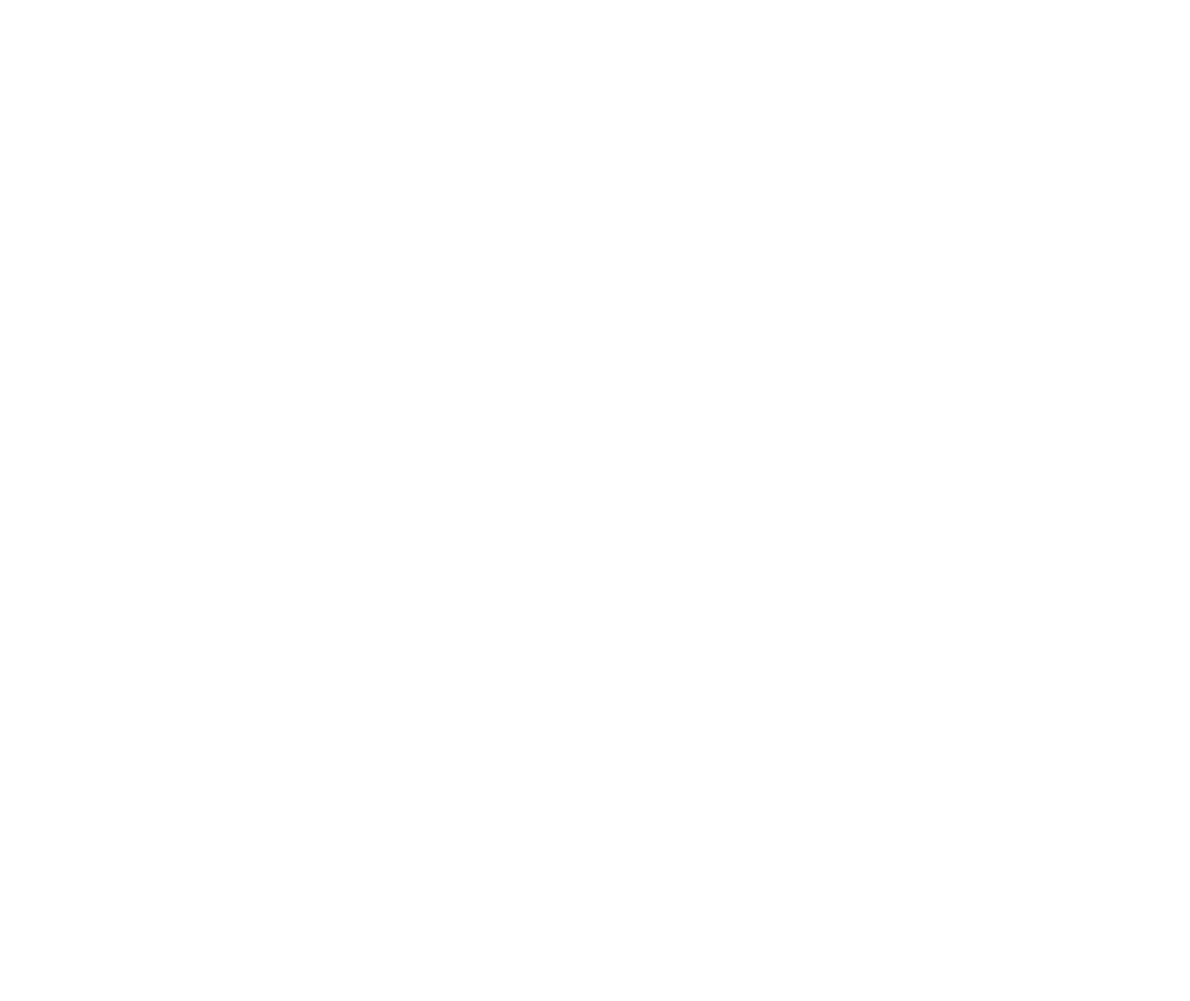
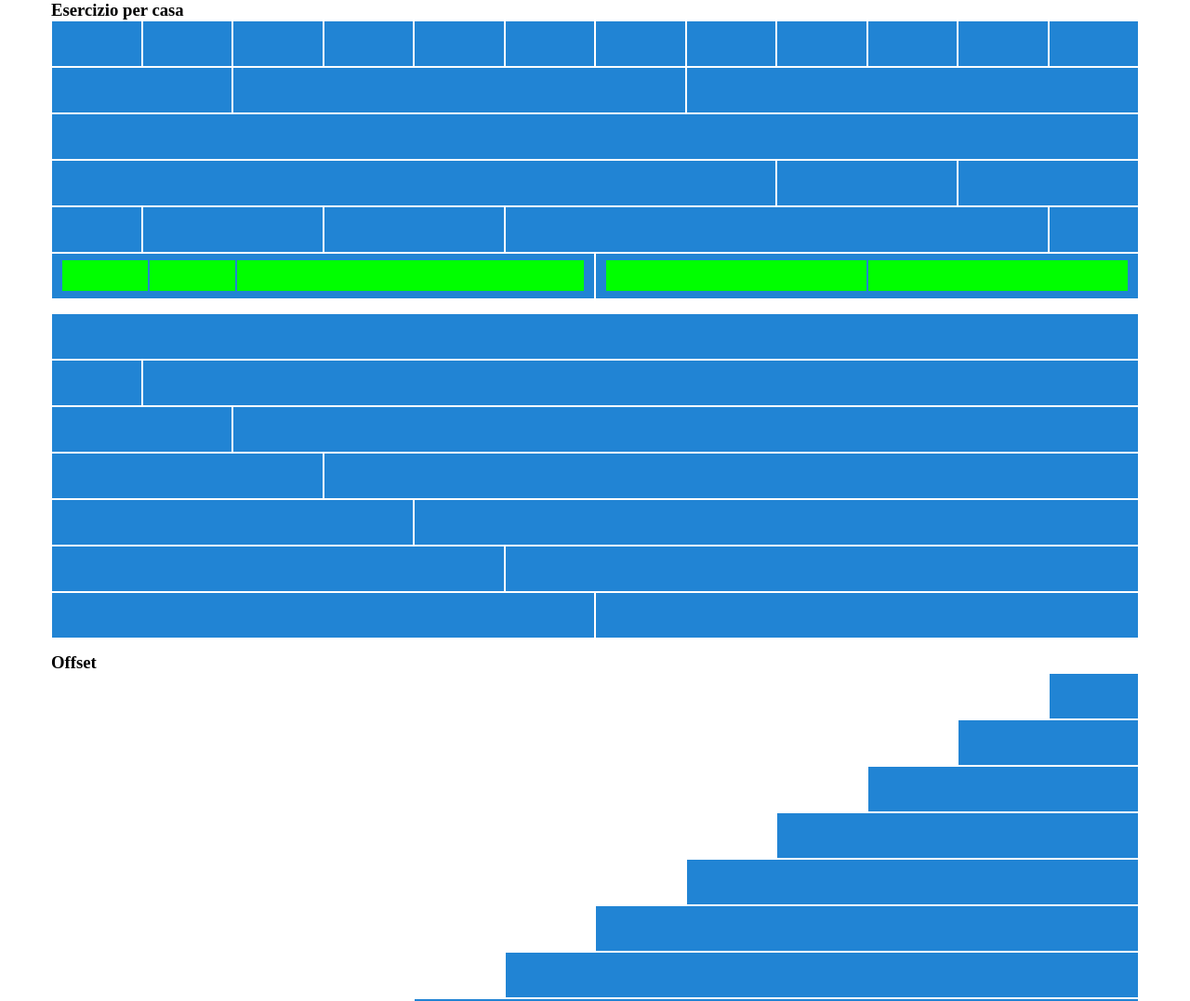
Before and after one commit to AleFarinaIV/html-css-12bool, a plain HTML site: page index.html in a window 1280 px wide. Shown: the top 1077 px of the page at 93% size. Before the commit the page ends 800 px from the top, so only its background shows below. Drawn offline with Linux system fonts and the light colour scheme.

Commit message:
[UPD] created boolstrap classes , created some style classes and html structure

```diff
--- a/css/12bool.css
+++ b/css/12bool.css
@@ -0,0 +1,160 @@
+.col-1 {
+    max-width: calc((100% / 12) * 1);
+    flex-basis: calc((100% / 12) * 1) ;
+    background-color: rgb(33, 132, 212);
+    border: 1px solid white;
+    height: 50px;
+}
+
+.col-2 {
+    max-width: calc((100% / 12) * 2);
+    flex-basis: calc((100% / 12) * 2) ;
+    background-color: rgb(33, 132, 212);
+    border: 1px solid white;
+    height: 50px;
+}
+
+.col-3 {
+    max-width: calc((100% / 12) * 3);
+    flex-basis: calc((100% / 12) * 3) ;
+    background-color: rgb(33, 132, 212);
+    border: 1px solid white;
+    height: 50px;
+}
+
+.col-4 {
+    max-width: calc((100% / 12) * 4);
+    flex-basis: calc((100% / 12) * 4) ;
+    background-color: rgb(33, 132, 212);
+    border: 1px solid white;
+    height: 50px;
+}
+
+.col-5 {
+    max-width: calc((100% / 12) * 5);
+    flex-basis: calc((100% / 12) * 5) ;
+    background-color: rgb(33, 132, 212);
+    border: 1px solid white;
+    height: 50px;
+}
+
+.col-6 {
+    max-width: calc((100% / 12) * 6);
+    flex-basis: calc((100% / 12) * 6) ;
+    background-color: rgb(33, 132, 212);
+    border: 1px solid white;
+    height: 50px;
+}
+
+.col-7 {
+    max-width: calc((100% / 12) * 7);
+    flex-basis: calc((100% / 12) * 7) ;
+    background-color: rgb(33, 132, 212);
+    border: 1px solid white;
+    height: 50px;
+}
+
+.col-8 {
+    max-width: calc((100% / 12) * 8);
+    flex-basis: calc((100% / 12) * 8) ;
+    background-color: rgb(33, 132, 212);
+    border: 1px solid white;
+    height: 50px;
+}
+
+.col-9 {
+    max-width: calc((100% / 12) * 9);
+    flex-basis: calc((100% / 12) * 9) ;
+    background-color: rgb(33, 132, 212);
+    border: 1px solid white;
+    height: 50px;
+}
+
+.col-10 {
+    max-width: calc((100% / 12) * 10);
+    flex-basis: calc((100% / 12) * 10) ;
+    background-color: rgb(33, 132, 212);
+    border: 1px solid white;
+    height: 50px;
+}
+
+.col-11 {
+    max-width: calc((100% / 12) * 11);
+    flex-basis: calc((100% / 12) * 11) ;
+    background-color: rgb(33, 132, 212);
+    border: 1px solid white;
+    height: 50px;
+}
+
+.col-12 {
+    max-width: calc((100% / 12) * 12);
+    flex-basis: calc((100% / 12) * 12) ;
+    background-color: rgb(33, 132, 212);
+    border: 1px solid white;
+    height: 50px;
+}
+
+.nested-col-2 {
+    flex-basis: calc((100% / 12) * 2) ;
+    background-color: lime;
+    border: 1px solid rgb(33, 132, 212);
+    height: 35px;
+}
+
+.nested-col-6 {
+    flex-basis: calc((100% / 12) * 6) ;
+    background-color: lime;
+    border: 1px solid rgb(33, 132, 212);
+    height: 35px;
+}
+
+.nested-col-8 {
+    flex-basis: calc((100% / 12) * 8) ;
+    background-color: lime;
+    border: 1px solid rgb(33, 132, 212);
+    height: 35px;
+}
+
+.col-offset-1 {
+    margin-left: calc((100% / 12) * 1);
+}
+
+.col-offset-2 {
+    margin-left: calc((100% / 12) * 2);
+}
+
+.col-offset-3 {
+    margin-left: calc((100% / 12) * 3);
+}
+
+.col-offset-4 {
+    margin-left: calc((100% / 12) * 4);
+}
+
+.col-offset-5 {
+    margin-left: calc((100% / 12) * 5);
+}
+
+.col-offset-6 {
+    margin-left: calc((100% / 12) * 6);
+}
+
+.col-offset-7 {
+    margin-left: calc((100% / 12) * 7);
+}
+
+.col-offset-8 {
+    margin-left: calc((100% / 12) * 8);
+}
+
+.col-offset-9 {
+    margin-left: calc((100% / 12) * 9);
+}
+
+.col-offset-10 {
+    margin-left: calc((100% / 12) * 10);
+}
+
+.col-offset-11 {
+    margin-left: calc((100% / 12) * 11);
+}
--- a/css/style.css
+++ b/css/style.css
@@ -0,0 +1,28 @@
+* {
+    margin: 0;
+    padding: 0;
+    box-sizing: border-box;
+}
+
+.container {
+    max-width: 1170px;
+    margin: 0 auto;
+}
+
+.row {
+    display: flex;
+    flex-wrap: wrap;
+    flex-direction: row;
+}
+
+.p-xy {
+    padding: 6px 10px;
+}
+
+.mt-15 {
+    margin-top: 15px;
+}
+
+.lime {
+    background-color: lime;
+}
--- a/index.html
+++ b/index.html
@@ -8,6 +8,130 @@
         <title>12bool</title>
     </head>
     <body>
+        <div class="container">
+            <h3>Esercizio per casa</h3>
+            <div class="row">
+                <div class="col-1"></div>
+                <div class="col-1"></div>
+                <div class="col-1"></div>
+                <div class="col-1"></div>
+                <div class="col-1"></div>
+                <div class="col-1"></div>
+                <div class="col-1"></div>
+                <div class="col-1"></div>
+                <div class="col-1"></div>
+                <div class="col-1"></div>
+                <div class="col-1"></div>
+                <div class="col-1"></div>
+            </div>
+            <div class="row">
+                <div class="col-2"></div>
+                <div class="col-5"></div>
+                <div class="col-5"></div>
+            </div>
+            <div class="row">
+                <div class="col-12"></div>
+            </div>
+            <div class="row">
+                <div class="col-8"></div>
+                <div class="col-2"></div>
+                <div class="col-2"></div>
+            </div>
+            <div class="row">
+                <div class="col-1"></div>
+                <div class="col-2"></div>
+                <div class="col-2"></div>
+                <div class="col-6"></div>
+                <div class="col-1"></div>
+            </div>
+            <div class="row">
+                <div class="col-6">
+                    <div class="row p-xy">
+                        <div class="nested-col-2"></div>
+                        <div class="nested-col-2"></div>
+                        <div class="nested-col-8"></div>
+                    </div>
+                </div>
+                <div class="col-6">
+                    <div class="row p-xy">
+                        <div class="nested-col-6"></div>
+                        <div class="nested-col-6"></div>
+                    </div>
+                </div>
+            </div>
+            <div class="row mt-15">
+                <div class="col-12"></div>
+            </div>
+            <div class="row">
+                <div class="col-1"></div>
+                <div class="col-11"></div>
+            </div>
+            <div class="row">
+                <div class="col-2"></div>
+                <div class="col-10"></div>
+            </div>
+            <div class="row">
+                <div class="col-3"></div>
+                <div class="col-9"></div>
+            </div>
+            <div class="row">
+                <div class="col-4"></div>
+                <div class="col-8"></div>
+            </div>
+            <div class="row">
+                <div class="col-5"></div>
+                <div class="col-7"></div>
+            </div>
+            <div class="row">
+                <div class="col-6"></div>
+                <div class="col-6"></div>
+            </div>
+            <h3 class="mt-15">Offset</h3>
+            <div class="row">
+                <div class="col-offset-11"></div>
+                <div class="col-1"></div>
+            </div>
+            <div class="row">
+                <div class="col-offset-10"></div>
+                <div class="col-2"></div>
+            </div>
+            <div class="row">
+                <div class="col-offset-9"></div>
+                <div class="col-3"></div>
+            </div>
+            <div class="row">
+                <div class="col-offset-8"></div>
+                <div class="col-4"></div>
+            </div>
+            <div class="row">
+                <div class="col-offset-7"></div>
+                <div class="col-5"></div>
+            </div>
+            <div class="row">
+                <div class="col-offset-6"></div>
+                <div class="col-6"></div>
+            </div>
+            <div class="row">
+                <div class="col-offset-5"></div>
+                <div class="col-7"></div>
+            </div>
+            <div class="row">
+                <div class="col-offset-4"></div>
+                <div class="col-8"></div>
+            </div>
+            <div class="row">
+                <div class="col-offset-3"></div>
+                <div class="col-9"></div>
+            </div>
+            <div class="row">
+                <div class="col-offset-2"></div>
+                <div class="col-10"></div>
+            </div>
+            <div class="row">
+                <div class="col-offset-1"></div>
+                <div class="col-11"></div>
+            </div>
+        </div>
 
     </body>
 </html>
```
